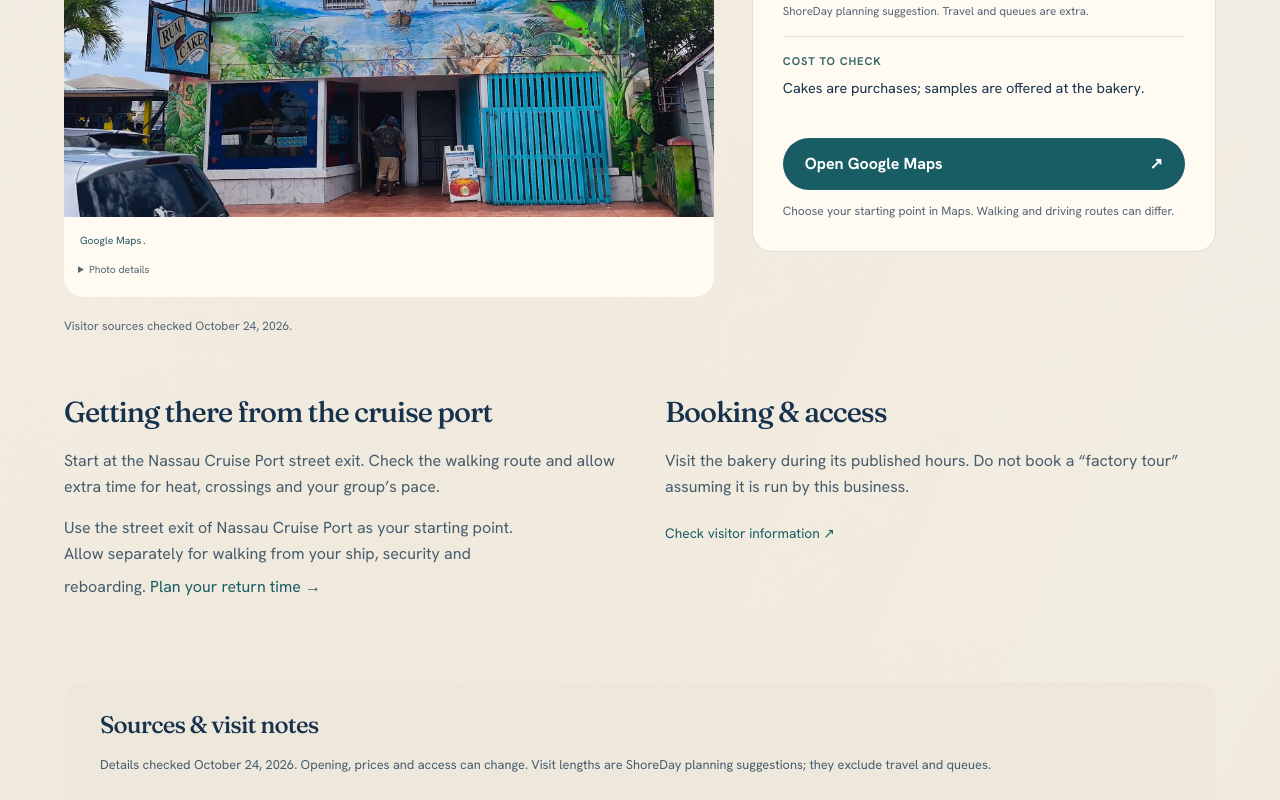
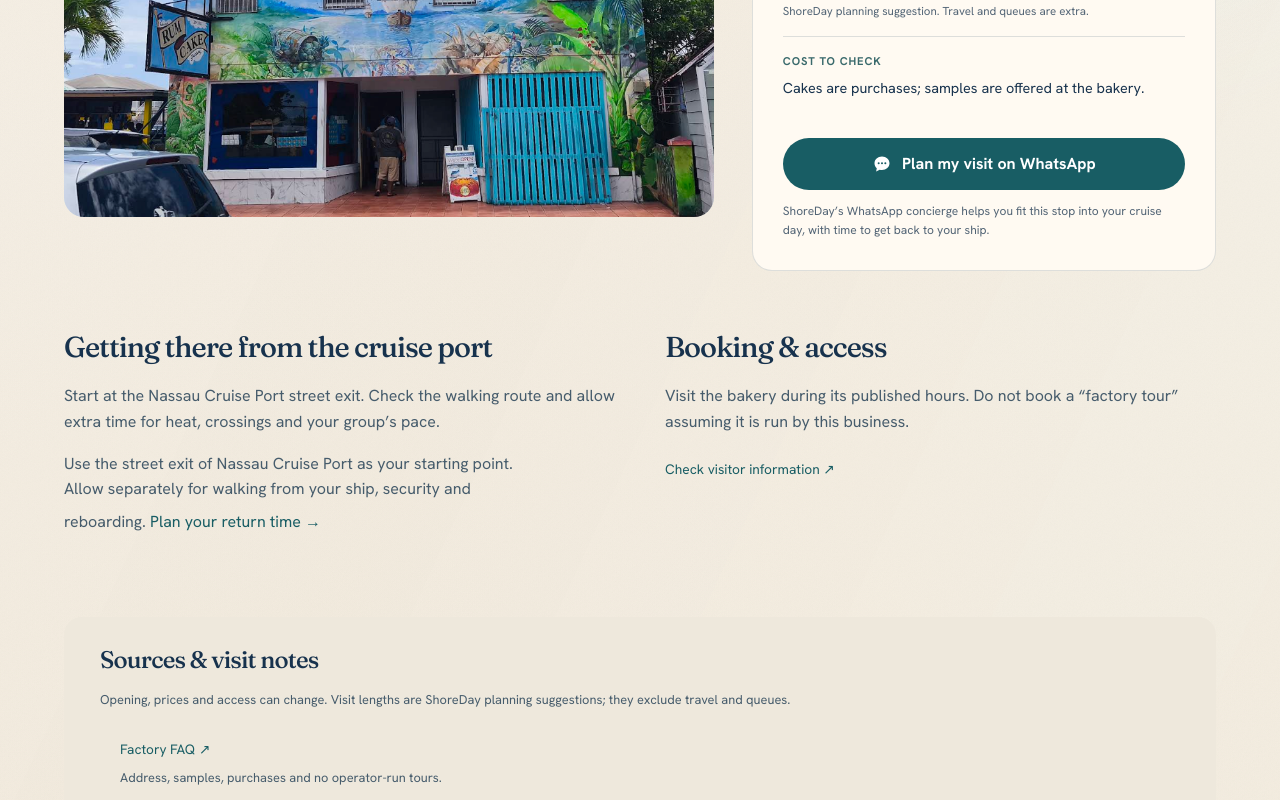
Before and after one commit to Cam2420/shoreday-site, a Next.js app: page /nassau-places/bahamas-rum-cake-factory in a window 1280 px wide. Shown: the part 700-1500 px from the top of the page. Built offline with nearby package versions, Linux system fonts and the light colour scheme.

Commit message:
Focus directory visits on WhatsApp and fix Ardastra card image

```diff
--- a/app/directory.css
+++ b/app/directory.css
@@ -105,14 +105,6 @@
   align-items: center;
   min-height: 28px;
   padding: 4px 2px;
-}
-.directory-photo summary {
-  cursor: pointer;
-  min-height: 32px;
-  padding: 6px 0;
-}
-.directory-photo details p {
-  margin: 4px 0;
 }
 .directory-photo-placeholder {
   display: flex;
@@ -308,7 +300,7 @@
 .directory-status-large {
   max-width: 780px;
 }
-.directory .directory-checked {
+.directory .directory-count {
   font-size: 0.75rem;
   color: #526475;
   margin-top: 20px;
@@ -473,7 +465,15 @@
 .directory-visit-card .directory-primary {
   width: 100%;
 }
-.directory-map-note {
+.directory-concierge-button {
+  justify-content: center;
+  gap: 10px;
+  text-align: center;
+}
+.directory-concierge-button svg {
+  flex-shrink: 0;
+}
+.directory-concierge-note {
   font-size: 0.75rem;
   color: #526475;
   margin-top: 12px;
--- a/app/nassau-places/[slug]/page.tsx
+++ b/app/nassau-places/[slug]/page.tsx
@@ -1,5 +1,6 @@
 import Link from "next/link";
 import { notFound } from "next/navigation";
+import WhatsAppCta from "@/app/WhatsAppCta";
 import {
   DirectoryShell,
   DirectorySchema,
@@ -14,7 +15,6 @@ import {
   PLACE_ENTRIES,
   categoryBySlug,
   entryPath,
-  mapsUrl,
 } from "@/data/nassau-directory";
 import { DIRECTORY_IMAGES } from "@/data/nassau-directory-images";
 import { pageMetadata } from "@/lib/seo";
@@ -92,9 +92,6 @@ export default async function NassauPlacePage({
         <div className="directory-place-layout">
           <div className="directory-place-visual">
             <DirectoryPhoto entry={entry} priority />
-            <p className="directory-checked">
-              Visitor sources checked October 24, 2026.
-            </p>
           </div>
           <aside className="directory-visit-card" aria-labelledby="visit-title">
             <p className="section-kicker">Before you set off</p>
@@ -118,21 +115,15 @@ export default async function NassauPlacePage({
                 <dd>{entry.cost}</dd>
               </div>
             </dl>
-            <a
-              className="directory-primary"
-              href={mapsUrl(entry, Boolean(entry.mapsCheckedOn))}
-              target="_blank"
-              rel="noopener noreferrer"
+            <WhatsAppCta
+              surface="directory_place_plan"
+              className="directory-primary directory-concierge-button"
             >
-              {entry.mapsCheckedOn
-                ? "Open Google Maps"
-                : "View area in Google Maps"}{" "}
-              <span aria-hidden="true">↗</span>
-            </a>
-            <p className="directory-map-note">
-              {entry.mapsCheckedOn
-                ? "Choose your starting point in Maps. Walking and driving routes can differ."
-                : "This maps the wider area. A public beach entrance has not been confirmed."}
+              Plan my visit on WhatsApp
+            </WhatsAppCta>
+            <p className="directory-concierge-note">
+              ShoreDay’s WhatsApp concierge helps you fit this stop into your
+              cruise day, with time to get back to your ship.
             </p>
           </aside>
         </div>
--- a/app/things-to-do-in-nassau/[category]/page.tsx
+++ b/app/things-to-do-in-nassau/[category]/page.tsx
@@ -64,8 +64,8 @@ export default async function NassauCategoryPage({
           in Nassau.
         </h1>
         <p className="directory-lead">{category.intro}</p>
-        <p className="directory-checked">
-          Sources checked October 24, 2026 · {entries.length} places & ideas
+        <p className="directory-count">
+          {entries.length} places & ideas
         </p>
       </header>
       <CategoryNav current={slug} />
--- a/app/things-to-do-in-nassau/page.tsx
+++ b/app/things-to-do-in-nassau/page.tsx
@@ -114,8 +114,8 @@ export default function NassauDirectoryPage() {
       <div className="directory-editorial-note">
         <strong>A useful starting point, checked with care.</strong>
         <p>
-          Original ShoreDay descriptions with linked visitor sources. Last
-          checked October 24, 2026. Confirm current opening and access before
+          Original ShoreDay descriptions with linked visitor sources.
+          Confirm current opening and access before
           you go; no listing promises live availability.
         </p>
       </div>
--- a/components/directory/Directory.tsx
+++ b/components/directory/Directory.tsx
@@ -151,9 +151,11 @@ export function DirectorySchema({
 export function DirectoryPhoto({
   entry,
   priority = false,
+  eager = false,
 }: {
   entry: DirectoryEntry;
   priority?: boolean;
+  eager?: boolean;
 }) {
   const photo = entry.image ? DIRECTORY_IMAGES[entry.image] : undefined;
   return (
@@ -168,8 +170,9 @@ export function DirectoryPhoto({
               alt={photo.alt}
               width={photo.width}
               height={photo.height}
+              unoptimized={photo.unoptimized}
               sizes="(max-width: 650px) 90vw, (max-width: 980px) 45vw, 600px"
-              loading={priority ? "eager" : "lazy"}
+              loading={priority || eager ? "eager" : "lazy"}
               fetchPriority={priority ? "high" : undefined}
               style={{
                 transform: photo.displayScale ? `scale(${photo.displayScale})` : undefined,
@@ -178,34 +181,18 @@ export function DirectoryPhoto({
               }}
             />
           </div>
-          <figcaption>
-            {photo.sourceUrl ? (
+          {photo.sourceType !== "user-supplied" ? (
+            <figcaption>
               <a href={photo.sourceUrl} target="_blank" rel="noopener noreferrer">
-                {photo.sourceType === "user-supplied" ? photo.credit : photo.author}
+                {photo.author}
               </a>
-            ) : (
-              photo.sourceType === "user-supplied" ? photo.credit : photo.author
-            )}
-            {photo.sourceType !== "user-supplied" && (
-              <>
-                {" "}·{" "}
-                <a
-                  href={photo.licenseUrl}
-                  target="_blank"
-                  rel="noopener noreferrer"
-                >
-                  {photo.license}
-                </a>
-              </>
-            )}
-            {photo.captured ? ` · Photo: ${photo.captured}` : ""}.
-            <details>
-              <summary>Photo details</summary>
-              <p>
-                {photo.title}. {photo.changes}
-              </p>
-            </details>
-          </figcaption>
+              {" · "}
+              <a href={photo.licenseUrl} target="_blank" rel="noopener noreferrer">
+                {photo.license}
+              </a>
+              {" · Cropped for display."}
+            </figcaption>
+          ) : null}
         </>
       ) : (
         <div className="directory-photo-placeholder">
@@ -246,7 +233,9 @@ export function EntryCard({ entry }: { entry: DirectoryEntry }) {
       className="directory-card"
       id={entry.kind === "place" ? undefined : entry.slug}
     >
-      {entry.kind === "place" || entry.image ? <DirectoryPhoto entry={entry} /> : null}
+      {entry.kind === "place" || entry.image ? (
+        <DirectoryPhoto entry={entry} eager={Boolean(entry.featured)} />
+      ) : null}
       <div className="directory-card-body">
         <p className="directory-eyebrow">
           {category?.name} <span aria-hidden="true">/</span> {entry.area}
@@ -291,9 +280,6 @@ export function EntryCard({ entry }: { entry: DirectoryEntry }) {
             >
               {entry.sources[0].title} ↗
             </a>
-            <p className="directory-checked">
-              Source checked {new Date(`${entry.sources[0].checkedOn}T12:00:00Z`).toLocaleDateString("en-US", { month: "long", day: "numeric", year: "numeric", timeZone: "UTC" })}.
-            </p>
           </>
         )}
       </div>
@@ -355,7 +341,7 @@ export function DirectorySources({ entry }: { entry: DirectoryEntry }) {
     <section className="directory-sources" aria-labelledby="sources-title">
       <h2 id="sources-title">Sources & visit notes</h2>
       <p>
-        Details checked October 24, 2026. Opening, prices and access can change.
+        Opening, prices and access can change.
         Visit lengths are ShoreDay planning suggestions; they exclude travel and
         queues.
       </p>
--- a/data/nassau-directory-images.json
+++ b/data/nassau-directory-images.json
@@ -191,18 +191,19 @@
     "changes": "Resized, converted to WebP and cropped to fit the layout."
   },
   "ardastra": {
-    "src": "/images/directory/ardastra-gardens-2026-10-25-142028.png",
+    "src": "/images/directory/ardastra-gardens-display.webp",
     "alt": "Caribbean flamingos on the lawn at Ardastra Gardens",
-    "width": 2060,
-    "height": 1602,
+    "width": 1200,
+    "height": 933,
     "title": "Ardastra Gardens & Wildlife Conservation Centre — supplied screenshot",
     "sourceType": "user-supplied",
     "credit": "User-supplied screenshot",
     "captured": "",
     "retrieved": "2026-10-25",
-    "changes": "Original screenshot retained. Responsive display crop hides screenshot edges and controls.",
+    "changes": "Original screenshot retained separately. Resized to 1200 pixels wide and converted to WebP for direct display. Responsive display crop hides screenshot edges.",
     "displayScale": 1.03,
-    "provenance": "Screenshot 2026-10-25 at 2.20.28 PM.png supplied by the user and explicitly assigned to Ardastra Gardens & Wildlife Conservation Centre, replacing the earlier supplied screenshot. Original photo source, photographer, capture date and independent reuse license have not been verified; this is not a Creative Commons asset."
+    "provenance": "Screenshot 2026-10-25 at 2.20.28 PM.png supplied by the user and explicitly assigned to Ardastra Gardens & Wildlife Conservation Centre, replacing the earlier supplied screenshot. Original photo source, photographer, capture date and independent reuse license have not been verified; this is not a Creative Commons asset.",
+    "unoptimized": true
   },
   "atlantis": {
     "src": "/images/directory/atlantis-aquaventure-2026-10-25-142111.png",
--- a/data/nassau-directory-images.ts
+++ b/data/nassau-directory-images.ts
@@ -12,6 +12,8 @@ export type DirectoryImage = {
   displayScale?: number;
   objectFit?: "cover" | "contain";
   objectPosition?: string;
+  /** Serve a pre-sized display asset directly instead of resizing it on request. */
+  unoptimized?: boolean;
 } & (
   | {
       sourceType?: "licensed";
```
Also changed, not shown: public/images/directory/ardastra-gardens-display.webp (added), 2 other files (tests, documents, lock files or other folders).
